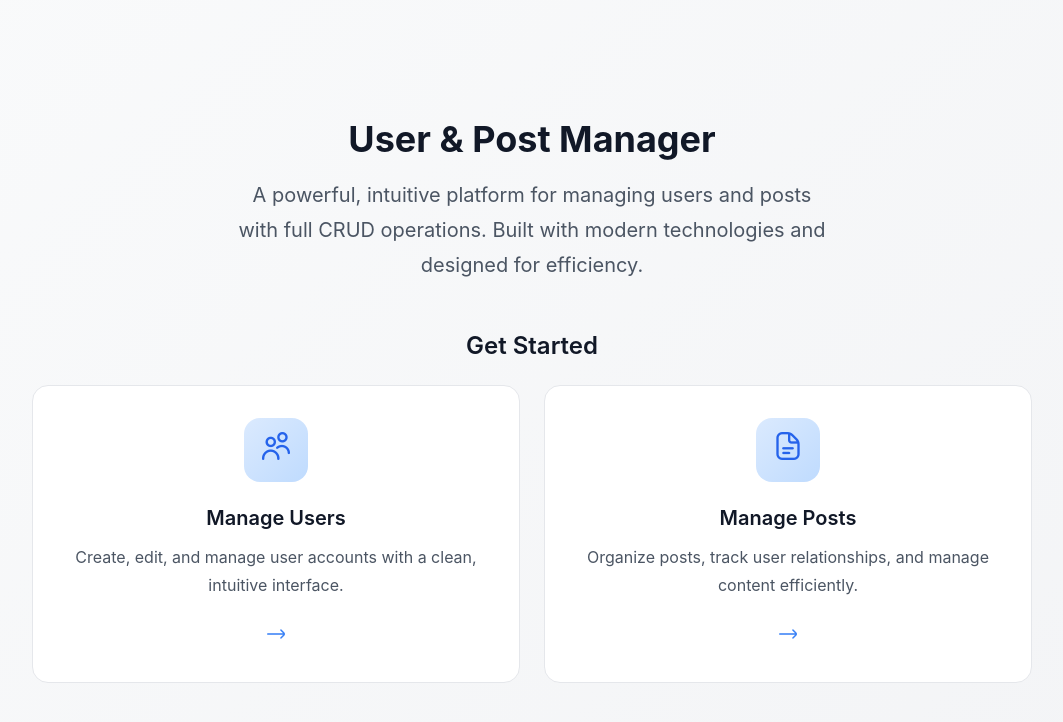
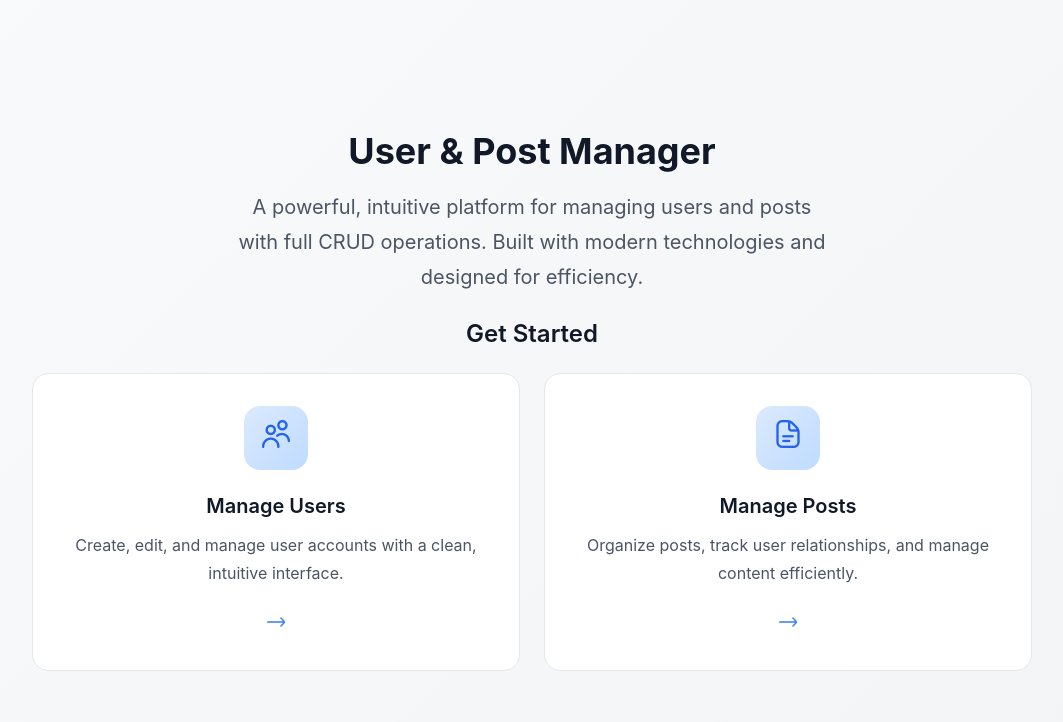
Before and after one commit to simgeozgundondu/users-posts-crud, a React (Vite) app: page / in a window 1280 px wide. Shown: the top 722 px of the page, without its empty margins (108-1171 px from the left). Built offline with nearby package versions, Linux system fonts and the light colour scheme.

Commit message:
style: reduce header margins on homepage

```diff
--- a/src/styles/components/Homepage.css
+++ b/src/styles/components/Homepage.css
@@ -24,7 +24,7 @@
 .hero-subtitle {
   font-size: var(--font-size-xl);
   color: var(--text-secondary);
-  margin-bottom: var(--space-12);
+  margin-bottom: var(--space-6);
   font-weight: var(--font-weight-normal);
   line-height: var(--line-height-relaxed);
   max-width: 600px;
@@ -49,9 +49,6 @@
   font-weight: var(--font-weight-medium);
 }
 
-.navigation-section {
-  margin-top: var(--space-12);
-}
 
 .navigation-title {
   font-size: var(--font-size-2xl);
```
